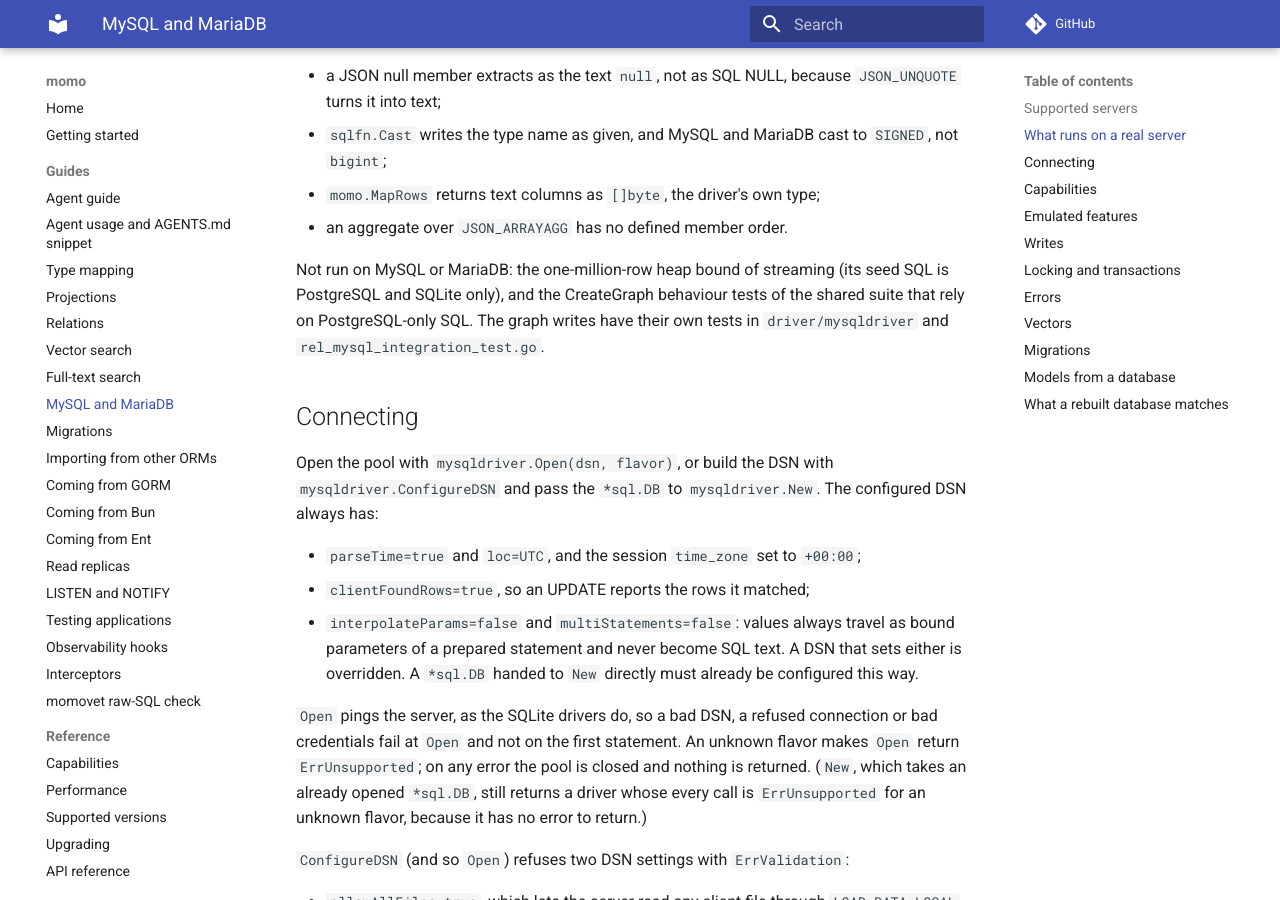
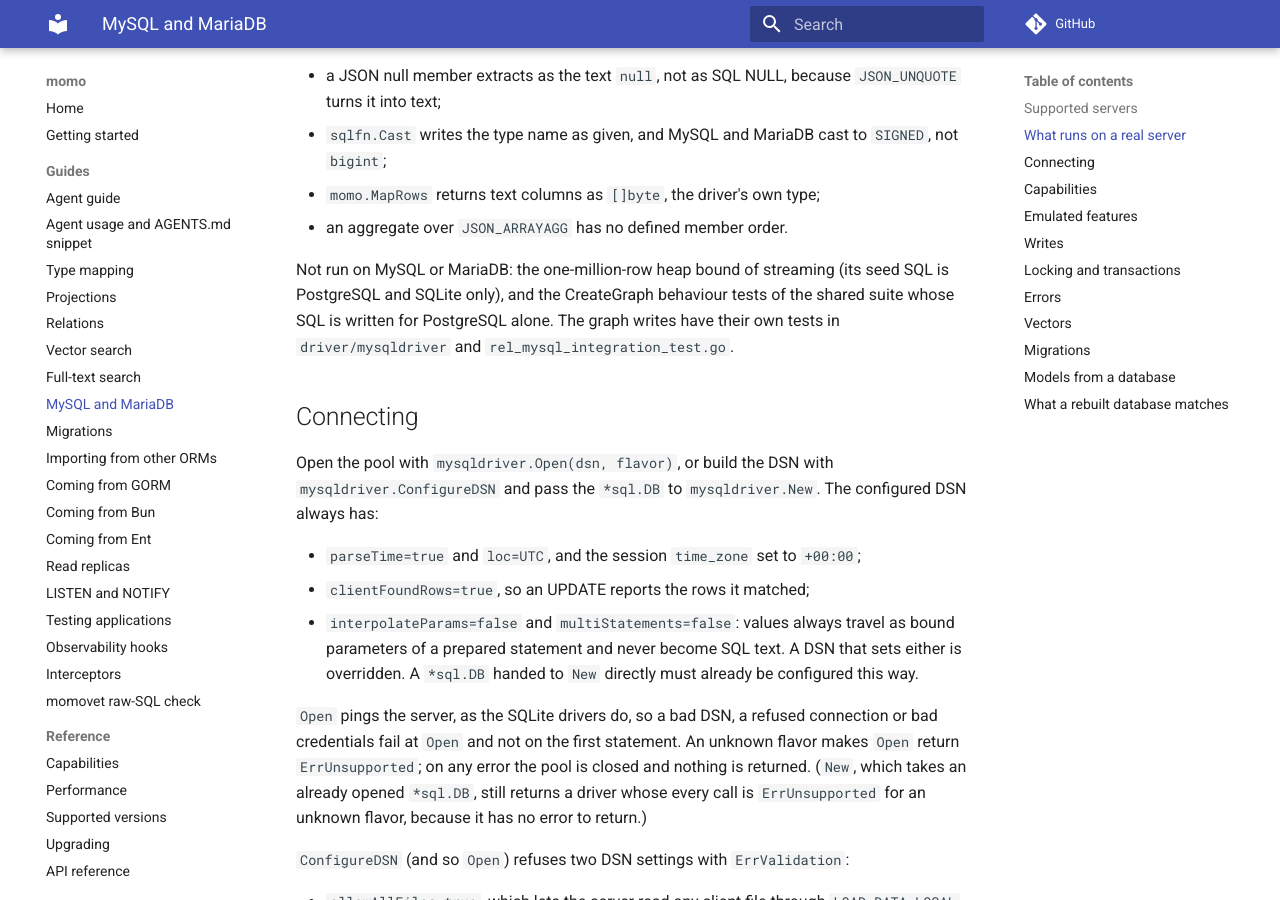
Before and after one commit to azrtydxb/momo, an MkDocs documentation site: the page built from docs/mysql.md, in a window 1280 px wide and 900 px high, scrolled down 1503 px. Built offline with MkDocs 1.6.1 and Material for MkDocs 9.7.7, drawn with Linux system fonts in a browser that asks for light colours; comment, search, counter and statistics services are not loaded; the version menu is left out.

Commit message:
docs: reword the MySQL coverage note past the status-prose check

```diff
--- a/docs/mysql.md
+++ b/docs/mysql.md
@@ -64,7 +64,7 @@ Differences the tests pin down:
 
 Not run on MySQL or MariaDB: the one-million-row heap bound of streaming
 (its seed SQL is PostgreSQL and SQLite only), and the CreateGraph behaviour
-tests of the shared suite that rely on PostgreSQL-only SQL. The graph writes
+tests of the shared suite whose SQL is written for PostgreSQL alone. The graph writes
 have their own tests in `driver/mysqldriver` and `rel_mysql_integration_test.go`.
 
 ## Connecting
```
